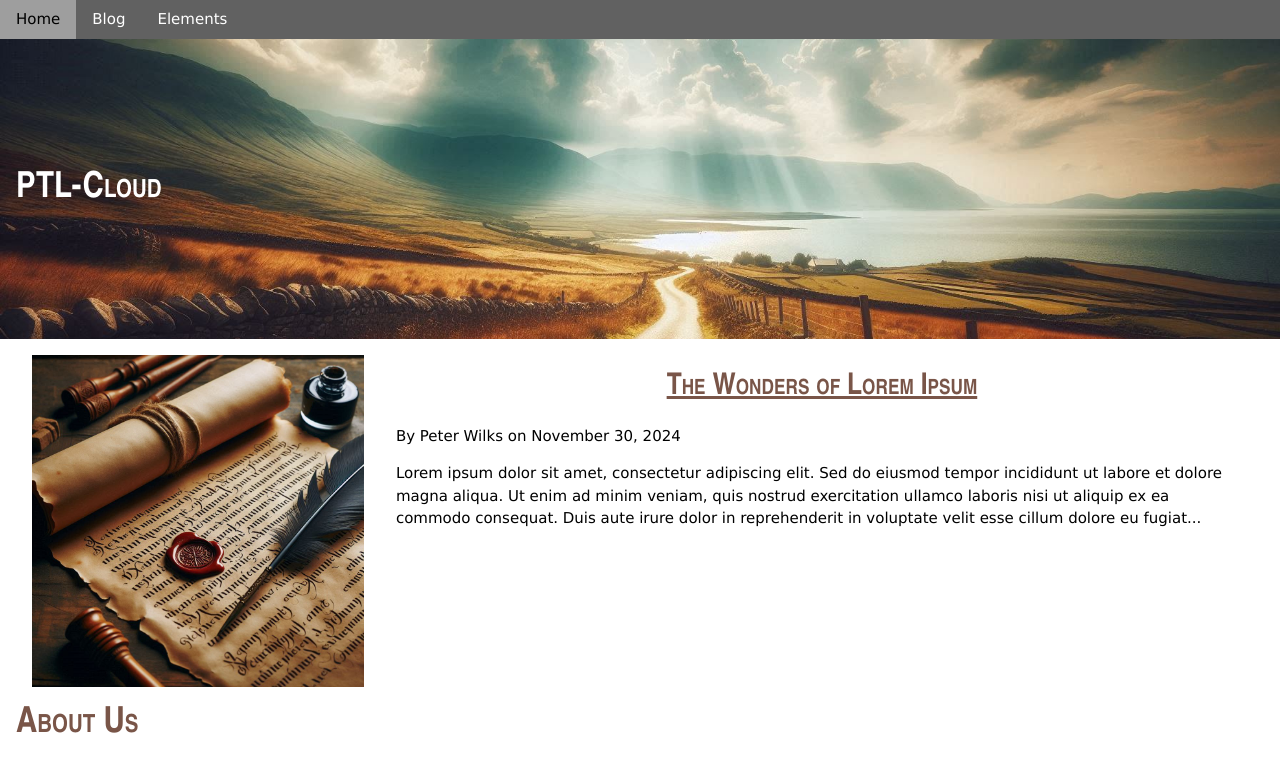
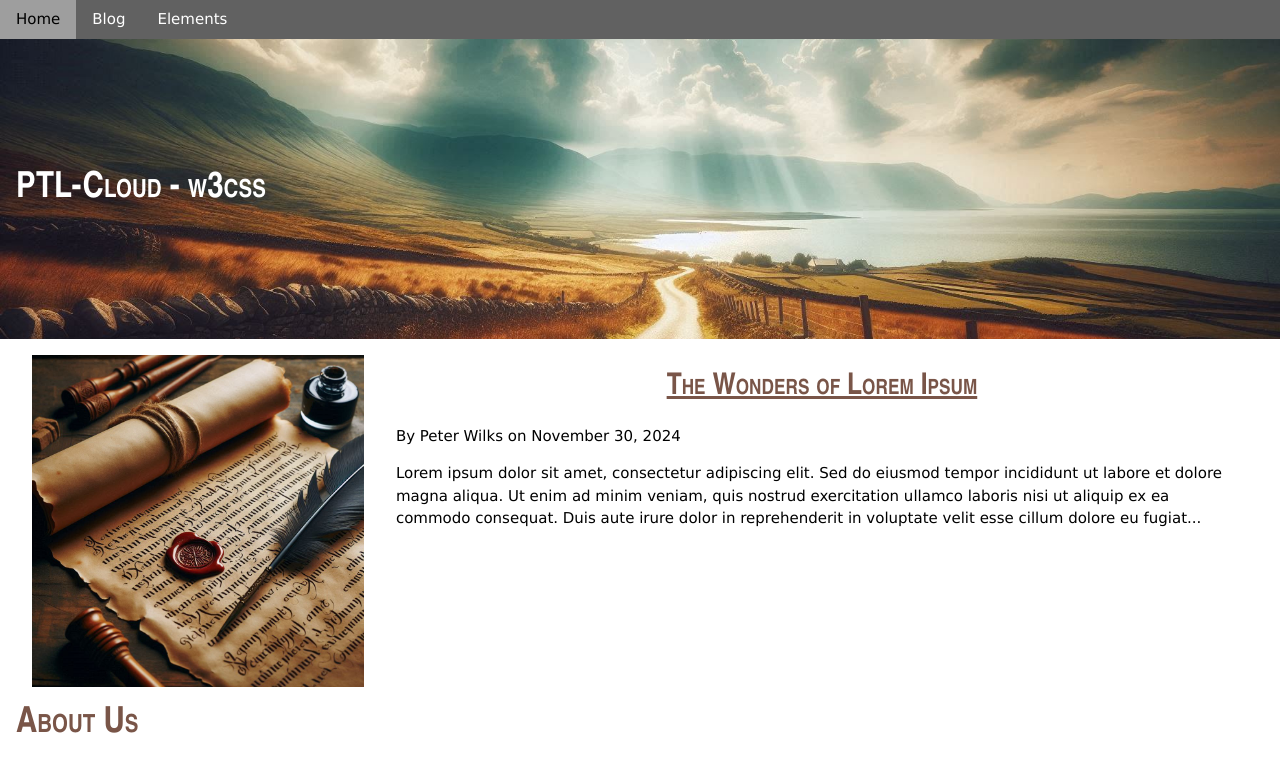
Before and after one commit to ptl-cloud/ptl-cloud.github.io, a Jekyll site: the page built from docs/pages/home/home.md, in a window 1280 px wide. Shown: the top 761 px of the page. Built offline with Jekyll 4.4.1, drawn with Linux system fonts in a browser that asks for light colours; grey boxes are pictures that could not be loaded.

Commit message:
Improved banner

```diff
--- a/docs/_sass/ptl-hero-banner.scss
+++ /dev/null
@@ -1,7 +0,0 @@
-// Banner image. Width: 100%. Height: $banner-height
-.ptl-hero-banner-image {
-  width: 100%;
-  height: 100%;
-  max-height: $banner-height;
-  object-fit: cover; // Using this so the image can be any size and still look halfway decent.
-}
--- a/docs/_sass/ptl-misc.scss
+++ b/docs/_sass/ptl.scss
@@ -13,3 +13,10 @@
   margin: 0 auto;
   border: none;
 }
+
+// Hero Banner image
+.ptl-hero-banner-image {
+  width: 100%;
+  height: $banner-height;
+  object-fit: cover;
+}
--- a/docs/assets/css/styles.scss
+++ b/docs/assets/css/styles.scss
@@ -3,5 +3,4 @@
 
 @import "w3";
 @import "theme";
-@import "ptl-misc";
-@import "ptl-hero-banner";
+@import "ptl";
--- a/docs/pages/home/home.md
+++ b/docs/pages/home/home.md
@@ -4,7 +4,7 @@ title: Home
 permalink: /
 
 banner-image: /assets/images/designer/Pathway_1792x1024.jpeg
-banner-title: PTL-Cloud
+banner-title: PTL-Cloud - w3css
 ---
 
 <!-- Latest blog post -->
```
